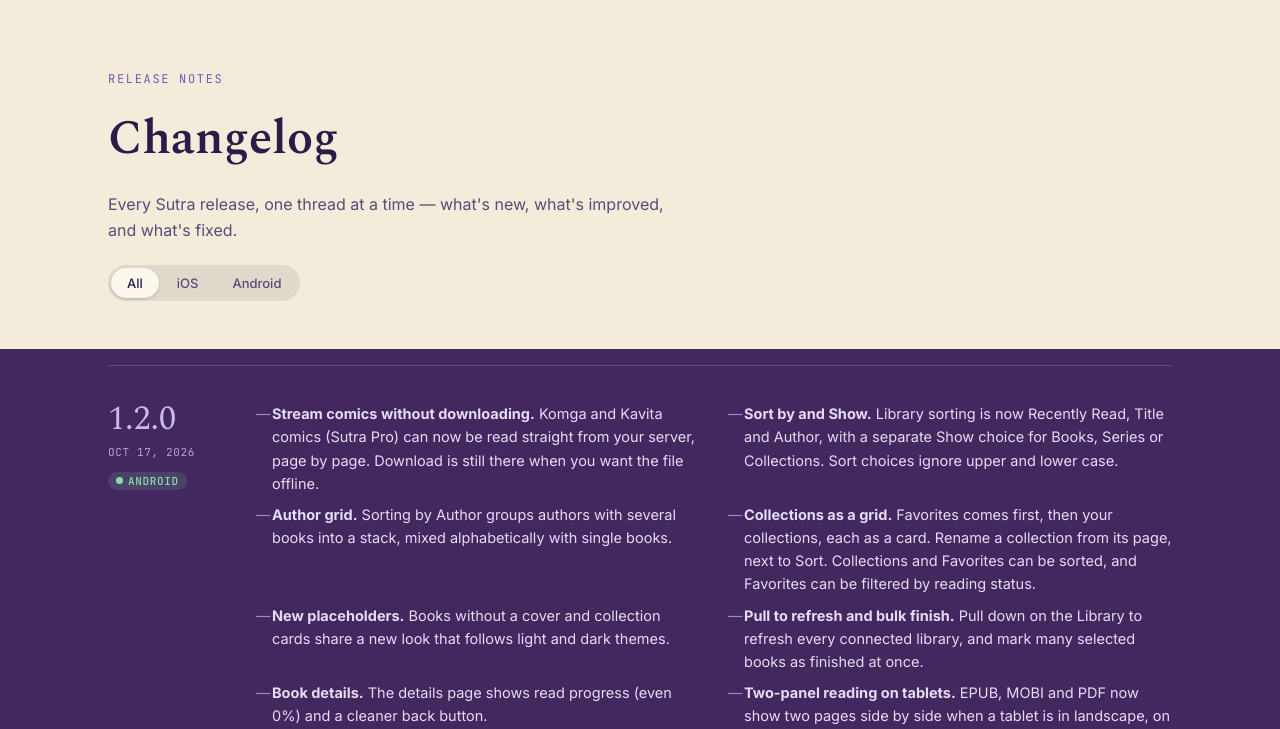
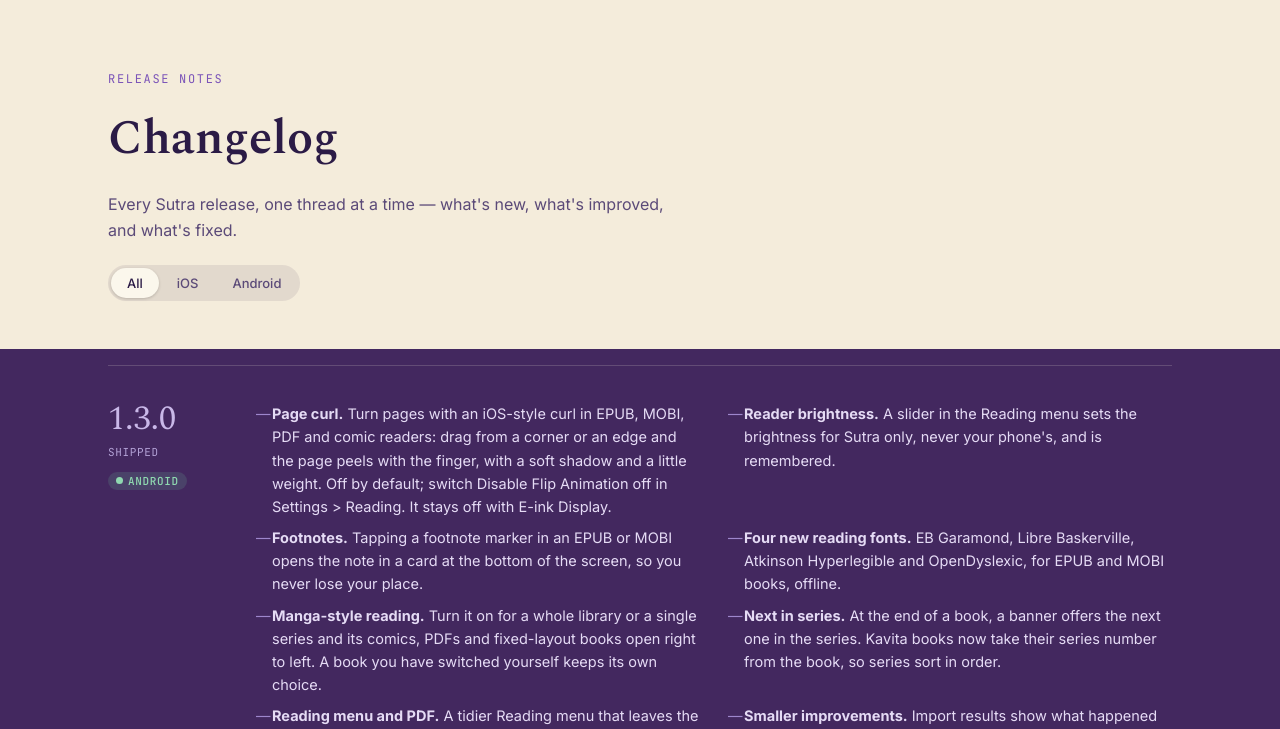
Before and after one commit to koustavdg/sutra-web, a plain HTML site: page changelog.html in a window 1280 px wide. Shown: the part 71-800 px from the top of the page. Drawn offline with nearby package versions, Linux system fonts and the light colour scheme.

Commit message:
Add Android 1.3.0 to the changelog and roadmap
Generated by tools/release/promote.sh from the notes in android-v1.3.0-17. Review the wording before merging.

```diff
--- a/changelog.html
+++ b/changelog.html
@@ -215,6 +215,20 @@
 <section class="releases">
   <div class="wrap">
     <div class="version-list">
+
+      <div class="version" data-p="android">
+        <div><div class="version-num">1.3.0</div><span class="version-status">Shipped</span><span class="chip and">Android</span></div>
+        <ul>
+          <li><strong>Page curl.</strong> Turn pages with an iOS-style curl in EPUB, MOBI, PDF and comic readers: drag from a corner or an edge and the page peels with the finger, with a soft shadow and a little weight. Off by default; switch Disable Flip Animation off in Settings &gt; Reading. It stays off with E-ink Display.</li>
+          <li><strong>Reader brightness.</strong> A slider in the Reading menu sets the brightness for Sutra only, never your phone's, and is remembered.</li>
+          <li><strong>Footnotes.</strong> Tapping a footnote marker in an EPUB or MOBI opens the note in a card at the bottom of the screen, so you never lose your place.</li>
+          <li><strong>Four new reading fonts.</strong> EB Garamond, Libre Baskerville, Atkinson Hyperlegible and OpenDyslexic, for EPUB and MOBI books, offline.</li>
+          <li><strong>Manga-style reading.</strong> Turn it on for a whole library or a single series and its comics, PDFs and fixed-layout books open right to left. A book you have switched yourself keeps its own choice.</li>
+          <li><strong>Next in series.</strong> At the end of a book, a banner offers the next one in the series. Kavita books now take their series number from the book, so series sort in order.</li>
+          <li><strong>Reading menu and PDF.</strong> A tidier Reading menu that leaves the page undimmed, a Paginated switch, Zoom Level and Auto-scroll for PDFs, a Reading Direction card for comics, and a PDF background that follows your theme.</li>
+          <li><strong>Smaller improvements.</strong> Import results show what happened to each file; text goes up to 48 pt; Panel Mode is remembered per book; a page-turn drag near the screen edge no longer triggers Back; and the app draws edge to edge with a download about 2% smaller.</li>
+        </ul>
+      </div>
 
       <div class="version" data-p="android">
         <div><div class="version-num">1.2.0</div><span class="version-status">Oct 17, 2026</span><span class="chip and">Android</span></div>
```
Also changed, not shown: index.html (+13 -0 lines).
